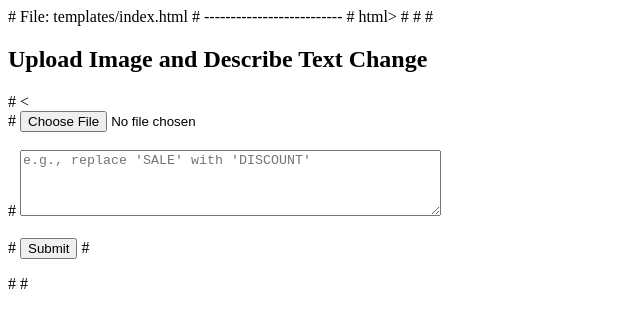
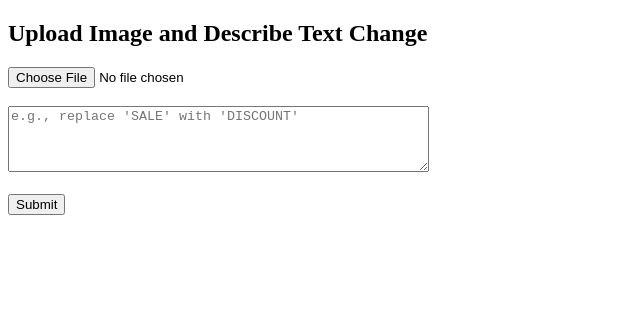
Before and after one commit to Aasim1234/personal-project, a plain HTML site: page index.html in a window 1280 px wide. Shown: the whole page, without its empty margins (0-640 px from the left). Drawn offline with Linux system fonts and the light colour scheme.

Commit message:
Update index.html

```diff
--- a/index.html
+++ b/index.html
@@ -1,13 +1,14 @@
-# File: templates/index.html
-# --------------------------
-# html>
-# <head><title>AI Image Text Editor</title></head>
-# <body>
-#     <h2>Upload Image and Describe Text Change</h2>
-#     <<form method="POST" enctype="multipart/form-data">
-#         <input type="file" name="image" required><br><br>
-#         <textarea name="description" rows="4" cols="50" placeholder="e.g., replace 'SALE' with 'DISCOUNT'"></textarea><br><br>
-#         <button type="submit">Submit</button>
-#     </form>
-# </body>
-# </html>
+<!DOCTYPE html>
+<html>
+<head>
+    <title>AI Image Text Editor</title>
+</head>
+<body>
+    <h2>Upload Image and Describe Text Change</h2>
+    <form method="POST" enctype="multipart/form-data">
+        <input type="file" name="image" required><br><br>
+        <textarea name="description" rows="4" cols="50" placeholder="e.g., replace 'SALE' with 'DISCOUNT'"></textarea><br><br>
+        <button type="submit">Submit</button>
+    </form>
+</body>
+</html>
```
